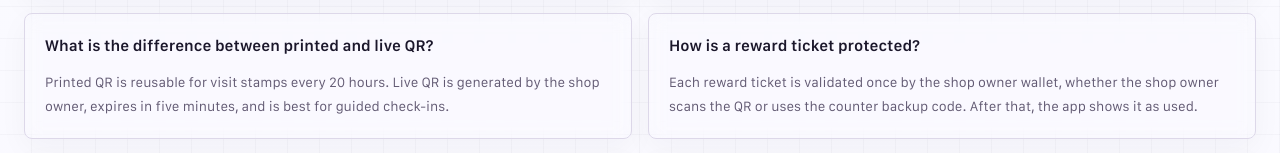
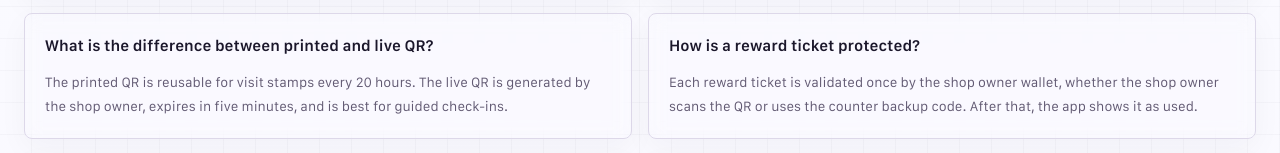
Before and after one commit to h4shisupply/celo-noodl3, a Next.js app: page / in a window 1280 px wide. Shown: the part 3385-3538 px from the top of the page. Built offline with nearby package versions, Linux system fonts and the light colour scheme; no server answers.

Commit message:
Polish homepage QR FAQ wording

```diff
--- a/components/home-page.tsx
+++ b/components/home-page.tsx
@@ -801,7 +801,7 @@ const enHomeCopy: HomeCopy = {
       },
       {
         question: "What is the difference between printed and live QR?",
-        answer: "Printed QR is reusable for visit stamps every 20 hours. Live QR is generated by the shop owner, expires in five minutes, and is best for guided check-ins."
+        answer: "The printed QR is reusable for visit stamps every 20 hours. The live QR is generated by the shop owner, expires in five minutes, and is best for guided check-ins."
       },
       {
         question: "How is a reward ticket protected?",
```
